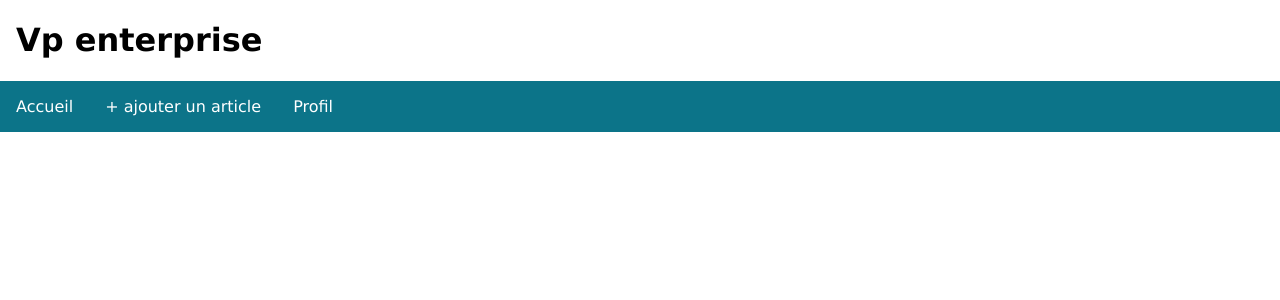
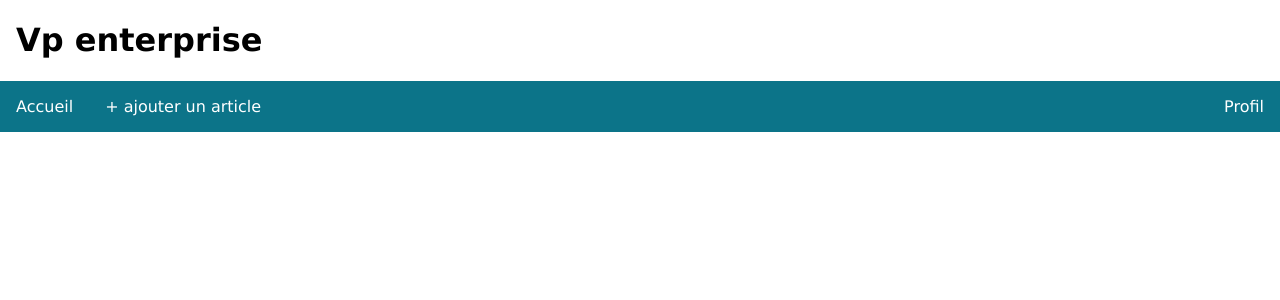
Before and after one commit to orkeilius/voiture-piscine, a PHP site: page /index.php in a window 1280 px wide. Shown: the top 300 px of the page. Run offline with PHP 8.4, Linux system fonts and the light colour scheme; the visitor is signed in with stand-in values (Sample User, id 1); data that the repository does not hold is empty.

Commit message:
fix nav bug

```diff
--- a/site dynamique/module/header.php
+++ b/site dynamique/module/header.php
@@ -7,6 +7,7 @@
             if (getUserAccess() <= 2) { ?>
                 <a class="navItem" href="addArticle.php"> + ajouter un article</a>
             <?php } ?>
+            <div style="flex-grow:1"></div>
             <div class="dropdown">
                 <button class="navItem" href="profile">Profil</button>
                 <div>
```
